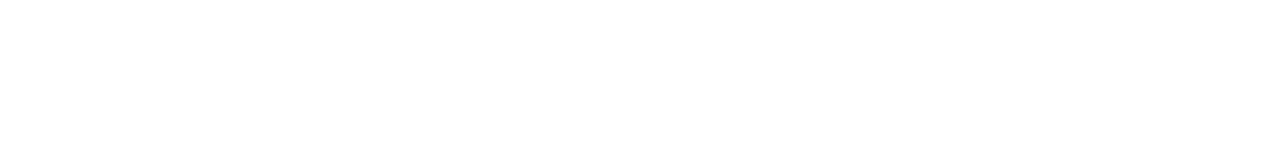
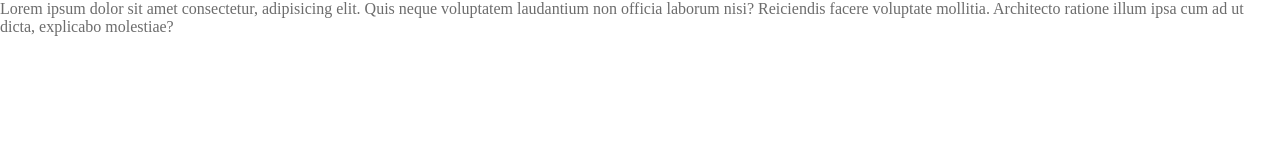
Before and after one commit to GabrielTenfen/Travelgram, a plain HTML site: page index.html in a window 1280 px wide. Drawn offline with Linux system fonts and the light colour scheme.

Commit message:
initial style guide

```diff
--- a/global.css
+++ b/global.css
@@ -3,3 +3,17 @@
     padding: 0;
     box-sizing: border-box;
 }
+:root {
+    --brand-color: #ef5f4c;
+    --shepe-transparency: #ffffff91;
+    --background-color: #FFFFFF;
+    --surface-color: #f5f5f5;
+    --Skeleton-color: #D9D9D9;
+    --text-color-primary: #313131;
+    --text-color-secondary: #6C6C6C;
+}
+
+body {
+    color: var(--text-color-secondary);
+    background-color: var(--background-color);
+}
--- a/index.html
+++ b/index.html
@@ -7,6 +7,6 @@
     <link rel="stylesheet" href="index.css">
 </head>
 <body>
-
+    <p>Lorem ipsum dolor sit amet consectetur, adipisicing elit. Quis neque voluptatem laudantium non officia laborum nisi? Reiciendis facere voluptate mollitia. Architecto ratione illum ipsa cum ad ut dicta, explicabo molestiae?</p>
 </body>
 </html>
```
Also changed, not shown: assets/AirplaneTilt.svg (added), assets/Image 01.png (added), assets/Image 02.png (added), assets/Image 03.png (added), assets/Image 04.png (added), assets/Image 05.png (added), assets/Image 06.png (added), assets/Image 07.png (added), assets/Image 08.png (added), assets/Image 09.png (added), assets/Image 10.png (added), assets/Image 11.png (added), assets/Image.svg (added), assets/Logo.svg (added), 2 more files, 1 other file.
